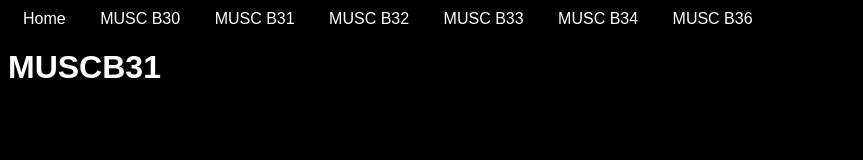
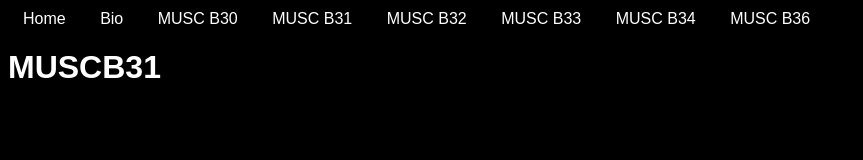
Before and after one commit to gabrield706/gabaghoul-site, a plain HTML site: page muscb31.html in a window 1280 px wide. Shown: the whole page, without its empty margins (0-863 px from the left). Drawn offline with Linux system fonts and the light colour scheme.

Commit message:
Update muscb31.html

```diff
--- a/muscb31.html
+++ b/muscb31.html
@@ -35,8 +35,9 @@
     <nav>
         <ul>
             <li><a href="index.html">Home</a></li>
-            <li><a href="bio.html">MUSC B30</a></li>
-            <li><a href="muscb30.html">MUSC B31</a></li>
+            <li><a href="bio.html">Bio</a></li>
+            <li><a href="muscb30.html">MUSC B30</a></li>
+            <li><a href="muscb31.html">MUSC B31</a></li>
             <li><a href="muscb32.html">MUSC B32</a></li>
             <li><a href="muscb33.html">MUSC B33</a></li>
             <li><a href="muscb34.html">MUSC B34</a></li>
```
